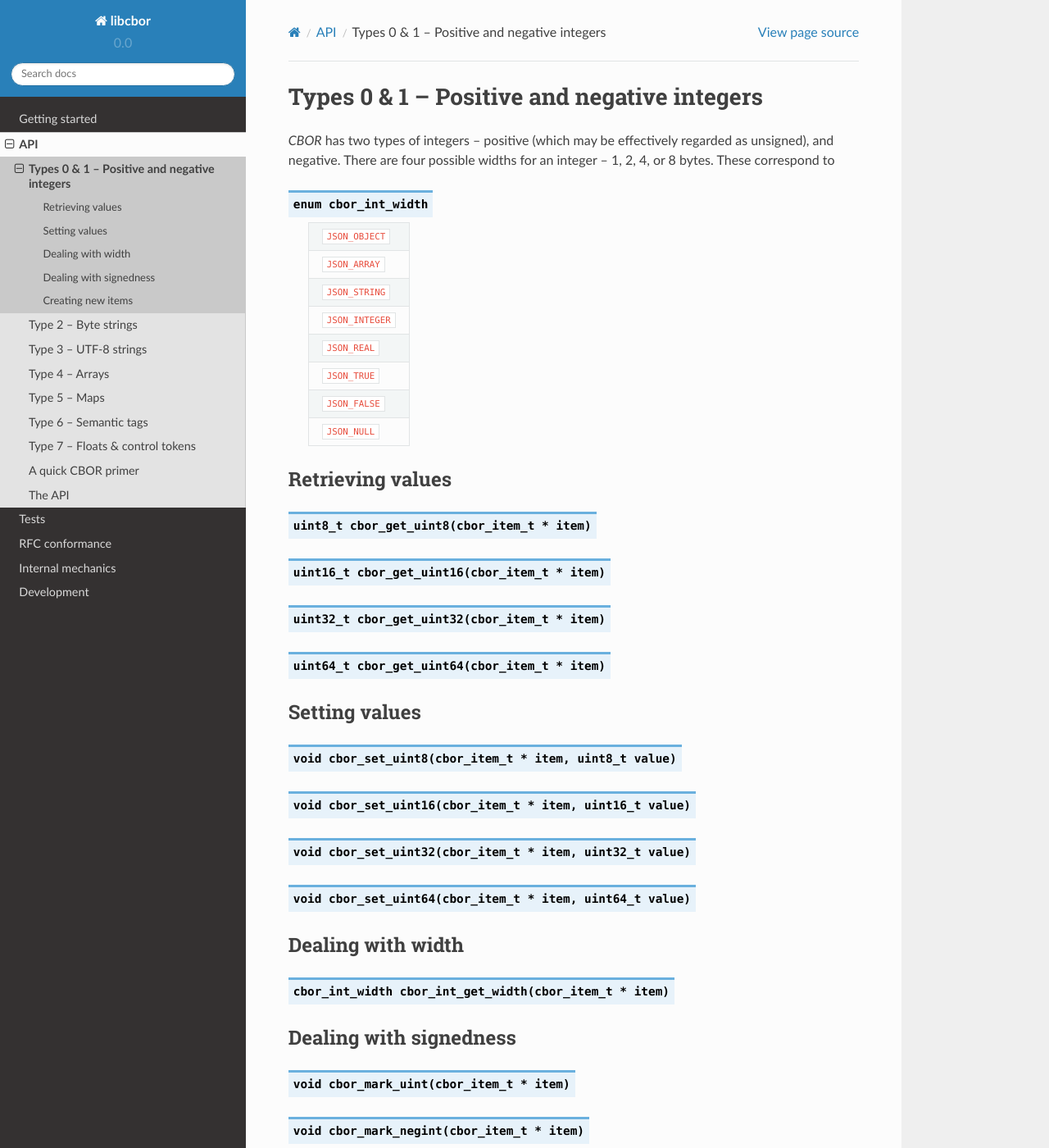
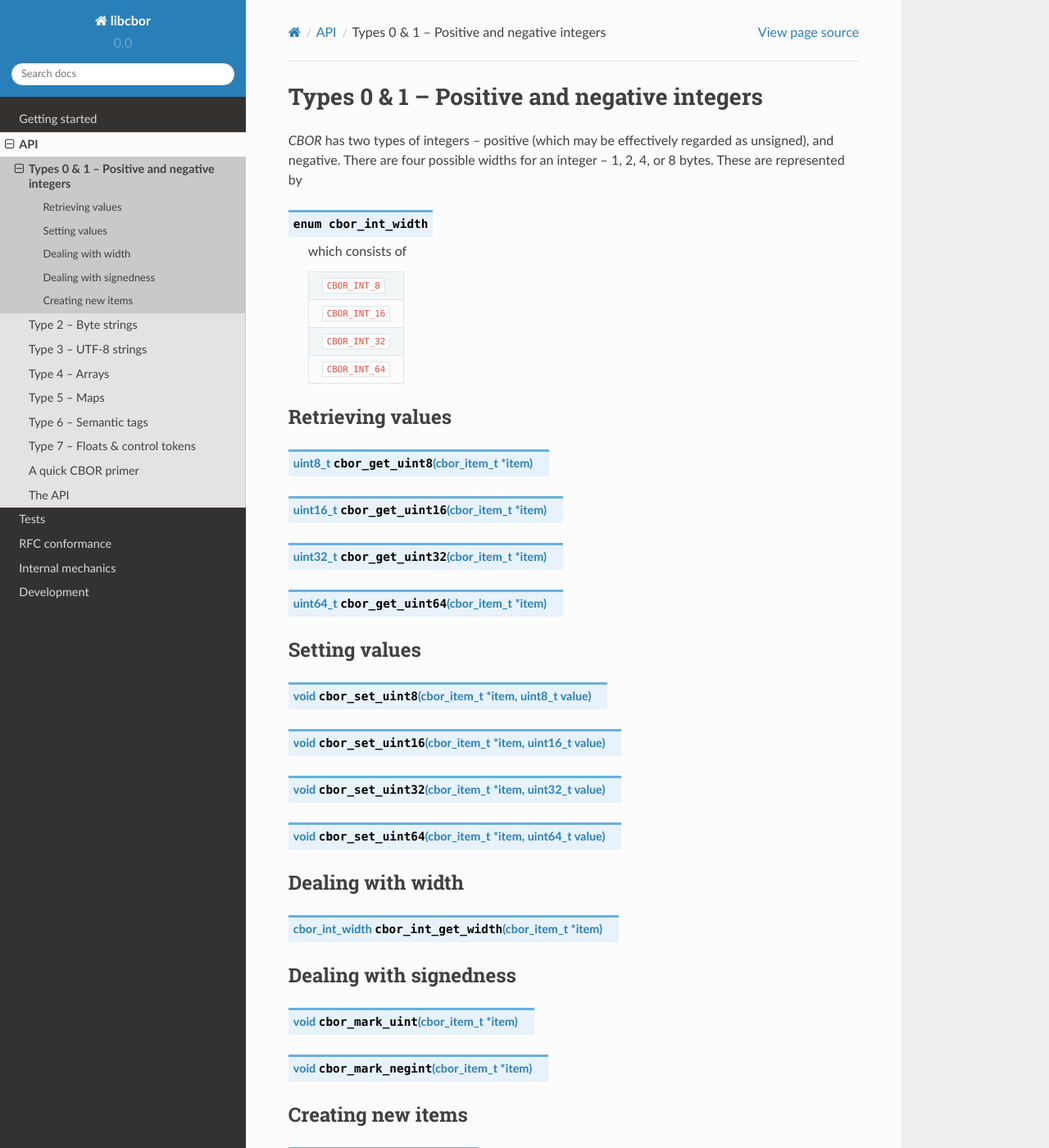
Before and after one commit to PJK/libcbor, a Sphinx documentation site: the page built from doc/source/api/type_0_1.rst, in a window 1280 px wide and 1400 px high. Shown: the whole window at 82% size. Built offline with Sphinx 7.4.7 and the Read the Docs theme 2.0.0, drawn with Linux system fonts in a browser that asks for light colours; some of the changed text lies outside the part shown.

Commit message:
Enable C in docs

```diff
--- a/doc/source/api/type_0_1.rst
+++ b/doc/source/api/type_0_1.rst
@@ -1,27 +1,23 @@
 Types 0 & 1 – Positive and negative integers
 =============================
 
-*CBOR* has two types of integers – positive (which may be effectively regarded as unsigned), and negative. There are four possible widths for an integer – 1, 2, 4, or 8 bytes. These correspond to
+*CBOR* has two types of integers – positive (which may be effectively regarded as unsigned), and negative. There are four possible widths for an integer – 1, 2, 4, or 8 bytes. These are represented by
 
 .. type:: enum cbor_int_width
 
+   which consists of
+
    +--------------------+
-   | ``JSON_OBJECT``    |
+   | ``CBOR_INT_8``     |
    +--------------------+
-   | ``JSON_ARRAY``     |
+   | ``CBOR_INT_16``    |
    +--------------------+
-   | ``JSON_STRING``    |
+   | ``CBOR_INT_32``    |
    +--------------------+
-   | ``JSON_INTEGER``   |
+   | ``CBOR_INT_64``    |
    +--------------------+
-   | ``JSON_REAL``      |
-   +--------------------+
-   | ``JSON_TRUE``      |
-   +--------------------+
-   | ``JSON_FALSE``     |
-   +--------------------+
-   | ``JSON_NULL``      |
-   +--------------------+
+
+
 
 Retrieving values
 ------------------------
--- a/doc/source/conf.py
+++ b/doc/source/conf.py
@@ -73,7 +73,8 @@ exclude_patterns = []
 
 # The reST default role (used for this markup: `text`) to use for all
 # documents.
-#default_role = None
+default_role = 'c:func'
+primary_domain = 'c'
 
 # If true, '()' will be appended to :func: etc. cross-reference text.
 #add_function_parentheses = True
```
